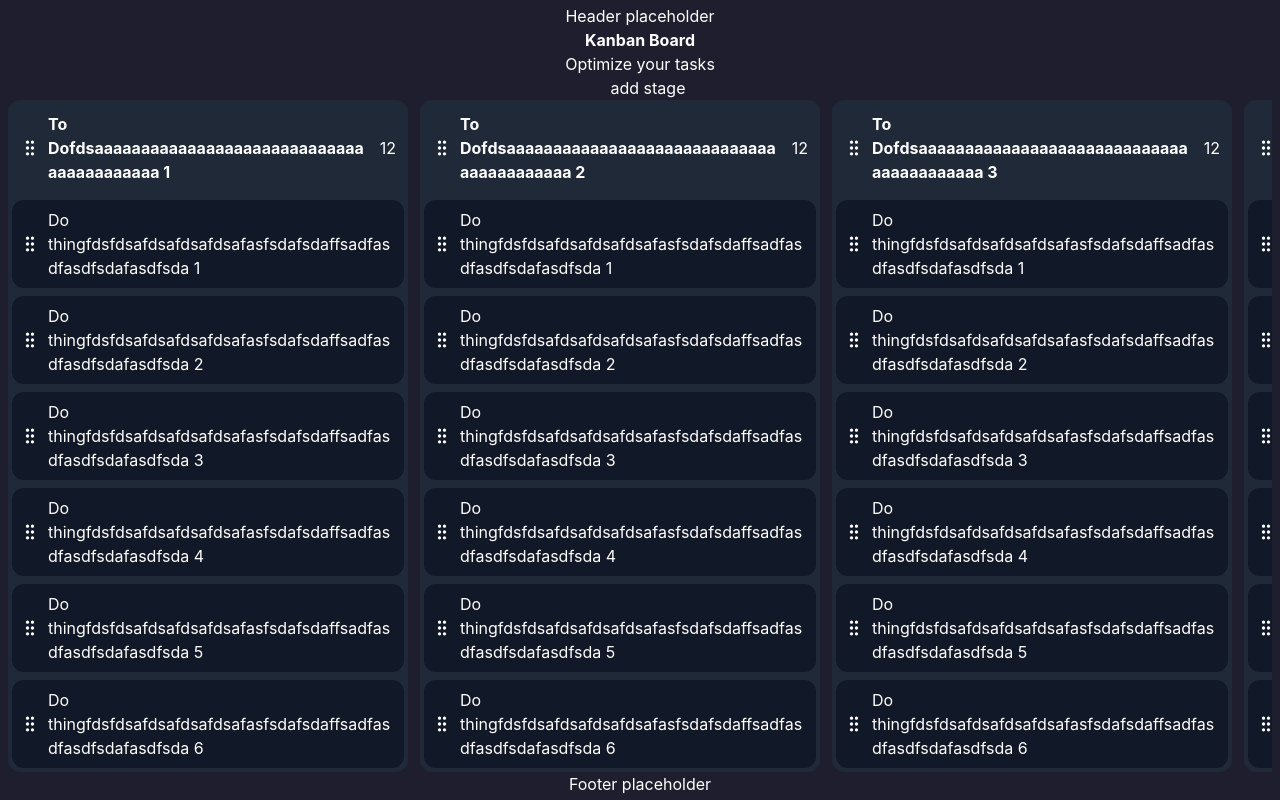
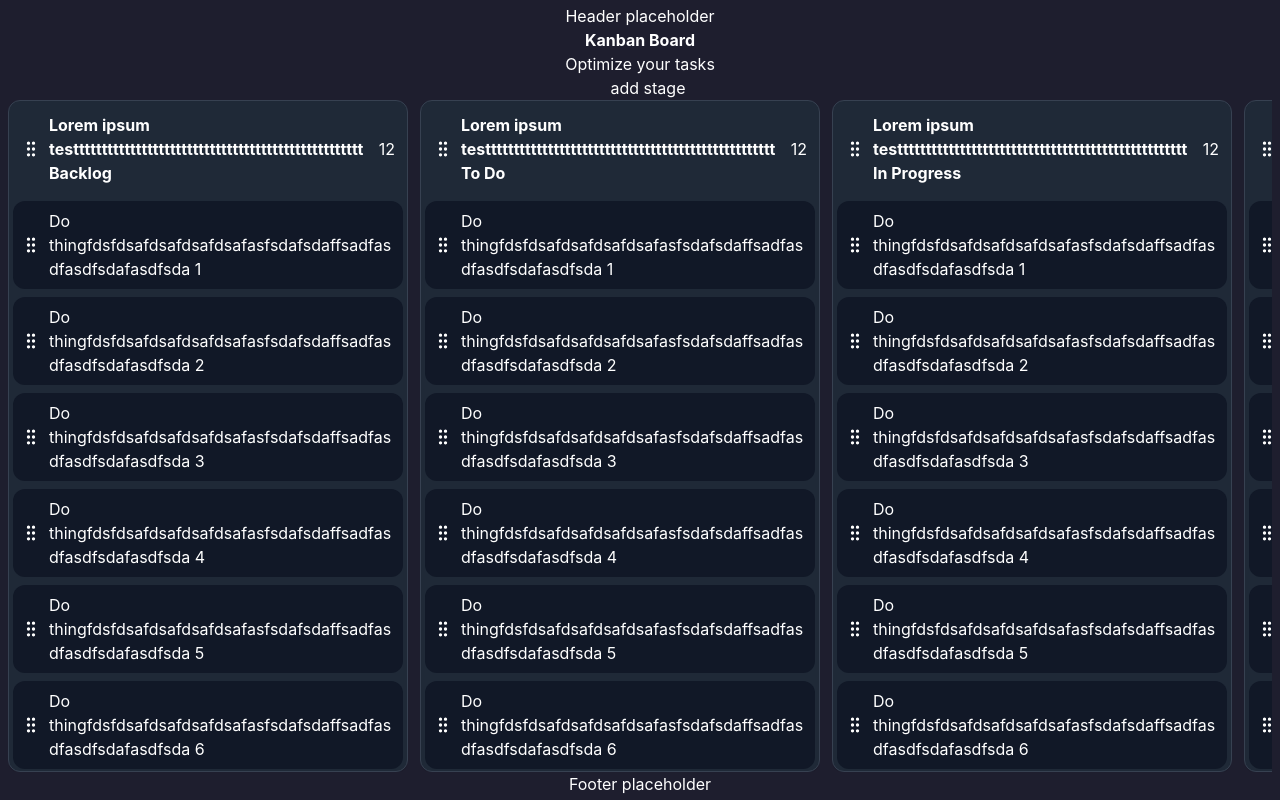
Before and after one commit to bshweb/chronos-kanban, a Vue app in the folder frontend/: page / in a window 1280 px wide. Built offline with nearby package versions, Linux system fonts and the light colour scheme.

Commit message:
Frontend: Add plus-button for creating new Stages in the board prototype
- Frontend: Refactor the board prototype for further dnd-logic

```diff
--- a/frontend/src/components/board/BoardView.vue
+++ b/frontend/src/components/board/BoardView.vue
@@ -1,6 +1,31 @@
 <script setup lang="ts">
-import GripVerticalIcon from '@/components/icons/GripVerticalIcon.vue'
+import GripIcon from '@/components/icons/GripIcon.vue'
 import BoardCreateArea from '@/components/board/BoardCreateArea.vue'
+import { ref } from 'vue'
+import PlusIcon from '@/components/icons/PlusIcon.vue'
+
+interface Stage {
+  id: string
+  title: string
+  position: bigint
+  tasks?: Task[]
+}
+
+interface Task {
+  id: string
+  title: string
+  description?: string
+  position: bigint
+}
+
+const stages = ref<Stage[]>([
+  { id: 'blah-id-0', title: 'Backlog', position: 0n },
+  { id: 'blah-id-1', title: 'To Do', position: 1n },
+  { id: 'blah-id-2', title: 'In Progress', position: 2n },
+  { id: 'blah-id-3', title: 'Review required', position: 3n },
+  { id: 'blah-id-4', title: 'Reviewed', position: 4n },
+  { id: 'blah-id-5', title: 'Done', position: 5n },
+])
 </script>
 
 <template>
@@ -15,16 +40,17 @@ import BoardCreateArea from '@/components/board/BoardCreateArea.vue'
       class="flex w-full flex-1 min-h-0 gap-3 overflow-x-auto overflow-y-hidden"
     >
       <div
-        class="board-page-stage flex flex-col h-full min-h-0 shrink-0 w-full max-w-100 rounded-xl bg-(--color-surface)"
-        v-for="(stage, index) in 40"
-        :key="index"
+        class="board-page-stage flex flex-col shrink-0 h-full min-h-0 w-full max-w-100 rounded-xl bg-(--color-surface) border border-(--color-border) shadow-2xs"
+        v-for="stage in stages"
+        :key="stage.id"
       >
         <div
           class="board-page-stage-title flex items-center shrink-0 rounded-xl p-2 mx-1 my-1 gap-x-2"
         >
-          <GripVerticalIcon class="size-5 shrink-0 cursor-grab active:cursor-grabbing" />
+          <GripIcon class="size-5 shrink-0 cursor-grab active:cursor-grabbing" />
           <span class="font-bold min-w-0 wrap-break-word"
-            >To Dofdsaaaaaaaaaaaaaaaaaaaaaaaaaaaaaaaaaaaaaaaaa {{ stage }}</span
+            >Lorem ipsum testtttttttttttttttttttttttttttttttttttttttttttttttttt
+            {{ stage.title }}</span
           >
           <span>12</span>
         </div>
@@ -34,13 +60,18 @@ import BoardCreateArea from '@/components/board/BoardCreateArea.vue'
             v-for="(task, index) in 120"
             :key="index"
           >
-            <GripVerticalIcon class="size-5 shrink-0 cursor-grab active:cursor-grabbing" />
+            <GripIcon class="size-5 shrink-0 cursor-grab active:cursor-grabbing" />
             <span class="min-w-0 wrap-break-word"
               >Do thingfdsfdsafdsafdsafdsafasfsdafsdaffsadfasdfasdfsdafasdfsda {{ task }}</span
             >
           </div>
         </div>
       </div>
+      <div
+        class="flex flex-col shrink-0 h-full min-h-0 w-full max-w-20 rounded-xl bg-(--color-surface) border border-(--color-border) shadow-2xs justify-center items-center hover:bg-(--color-bg) cursor-pointer"
+      >
+        <PlusIcon class="size-15" />
+      </div>
     </div>
   </div>
 </template>
--- /dev/null
+++ b/frontend/src/components/icons/PlusIcon.vue
@@ -0,0 +1,19 @@
+<script setup lang="ts"></script>
+
+<template>
+  <svg
+    xmlns="http://www.w3.org/2000/svg"
+    width="24"
+    height="24"
+    viewBox="0 0 24 24"
+    fill="none"
+    stroke="currentColor"
+    stroke-width="2"
+    stroke-linecap="round"
+    stroke-linejoin="round"
+    class="lucide lucide-plus-icon lucide-plus"
+  >
+    <path d="M5 12h14" />
+    <path d="M12 5v14" />
+  </svg>
+</template>
```
Also changed, not shown: frontend/src/components/icons/GripIcon.vue (renamed from frontend/src/components/icons/GripVerticalIcon.vue).
